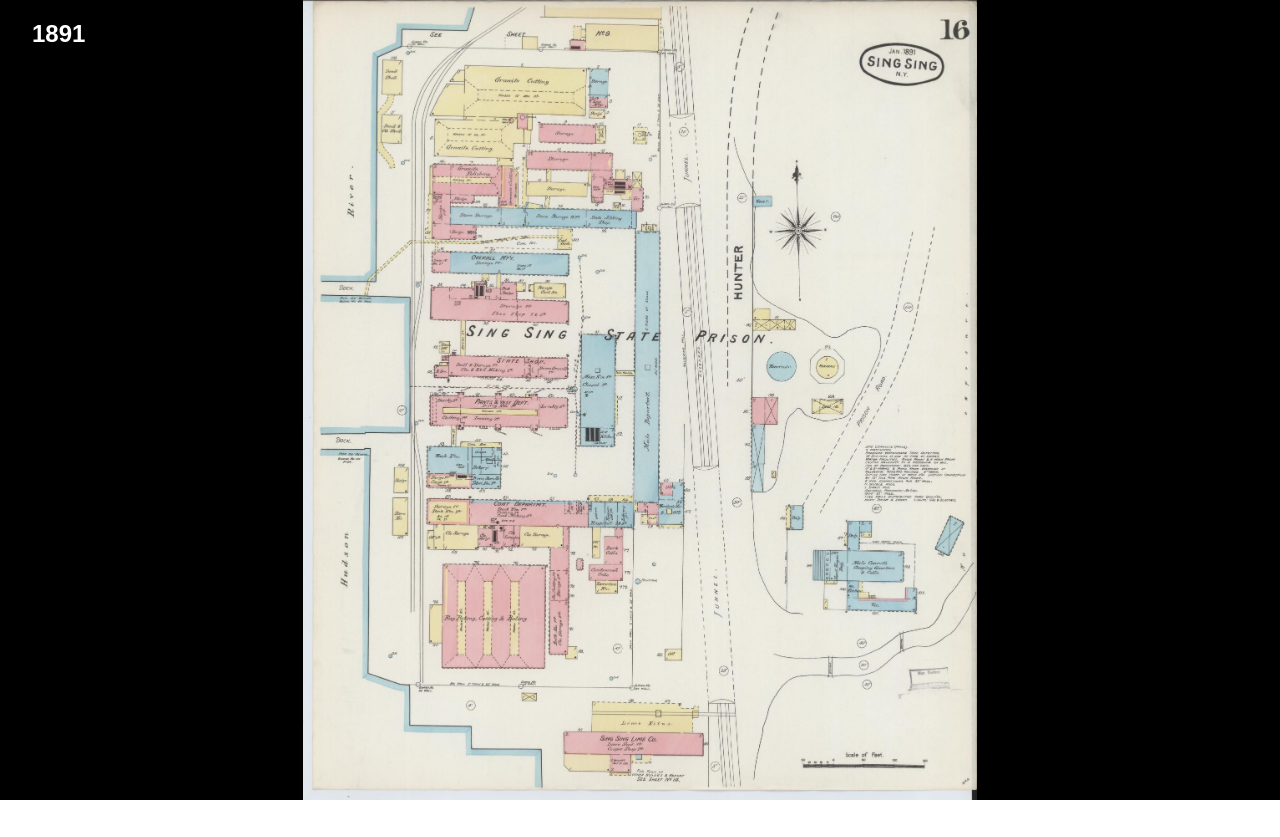
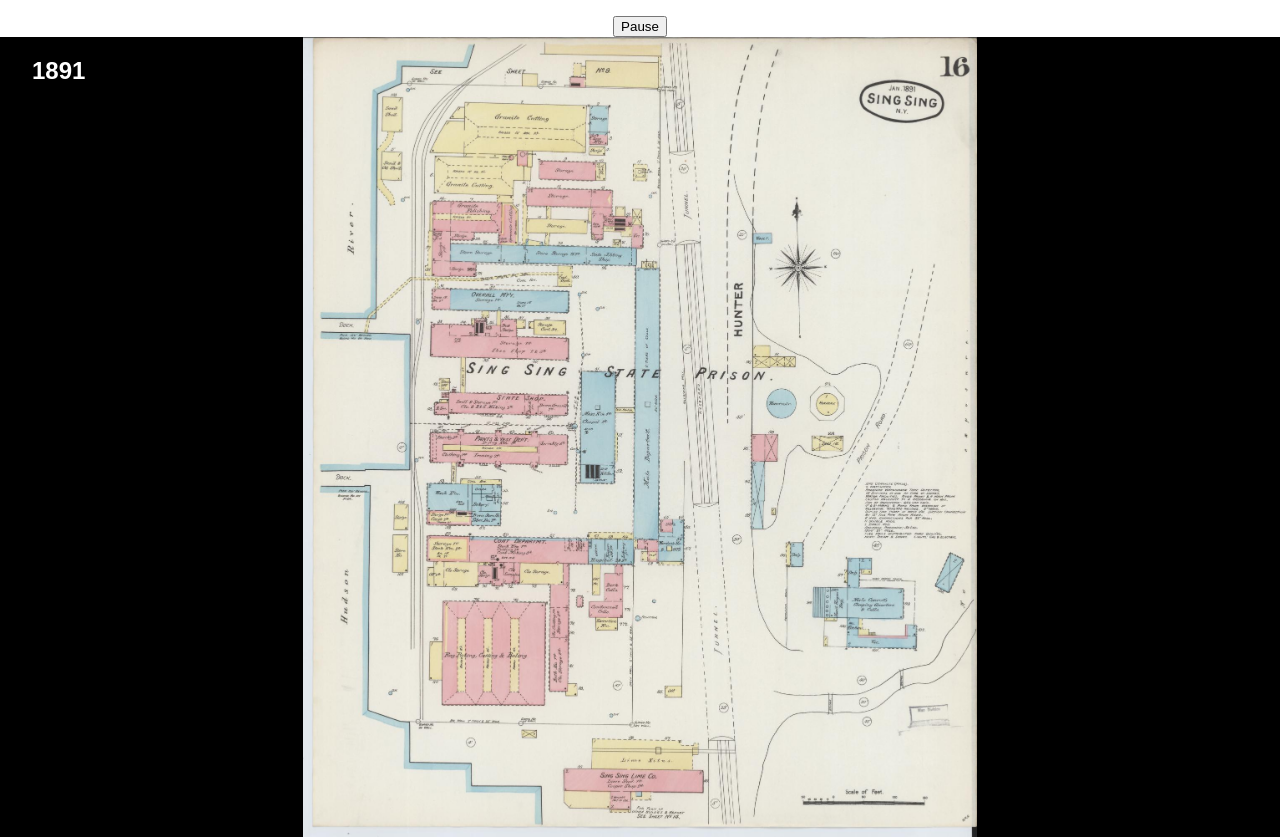
Before and after one commit to samweldon9393/SingSingPrisonMuseum-maps, a React (Create React App) app: page / in a window 1280 px wide. Before the commit the page ends 800 px from the top, so only its background shows below. Built offline with nearby package versions, Linux system fonts and the light colour scheme.

Commit message:
Add pause button (ugly right now)

```diff
--- a/src/App.jsx
+++ b/src/App.jsx
@@ -12,15 +12,23 @@ const maps = [
 
 function App() {
   const [index, setIndex] = useState(0);
+  const [paused, setPaused] = useState(false);
 
   useEffect(() => {
+    if (paused) return; // Skip interval if paused
     const interval = setInterval(() => {
       setIndex((prev) => (prev + 1) % maps.length);
-    }, 4000); // Change slide every 3 seconds
+    }, 4000); // Change slide every 4 seconds
     return () => clearInterval(interval);
-  }, []);
+  }, [paused]);
 
   return (
+      <div>
+          <div className="controls">
+              <button onClick={() => setPaused(!paused)}>
+                  {paused ? "Play" : "Pause"}
+              </button>
+          </div>
           <div className="slideshow-container">
               {maps.map((map, i) => (
                   <img
@@ -34,6 +42,7 @@ function App() {
                   <h2><strong>{maps[index].year}</strong></h2>
               </div>
           </div>
+      </div>
   );
 }
 
--- a/src/style.css
+++ b/src/style.css
@@ -30,3 +30,11 @@
   font-size: 1.5rem;
   font-family: sans-serif;
 }
+
+.controls {
+  display: flex;
+  justify-content: center;
+  gap: 1rem;
+  margin-top: 1rem;
+  cursor: pointer;
+}
```
Lines whose indentation alone changed are shown as unchanged.
